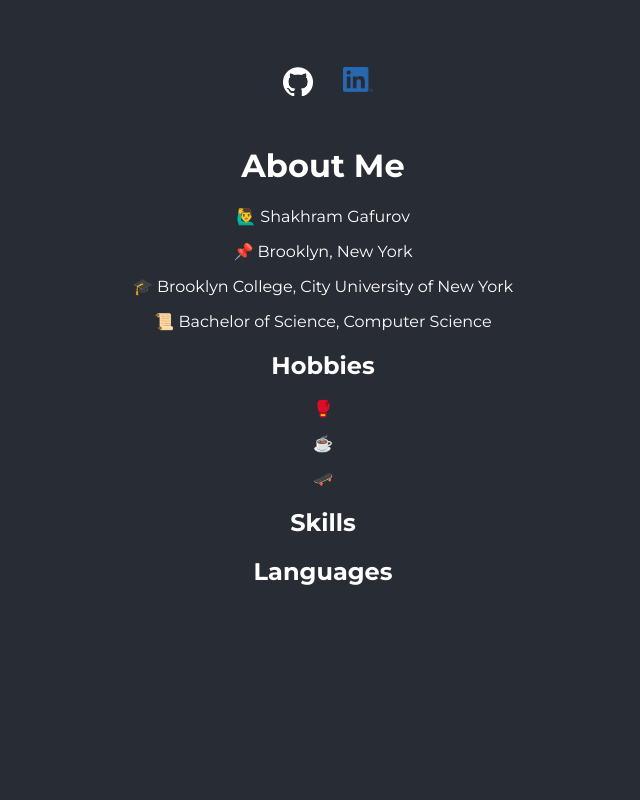
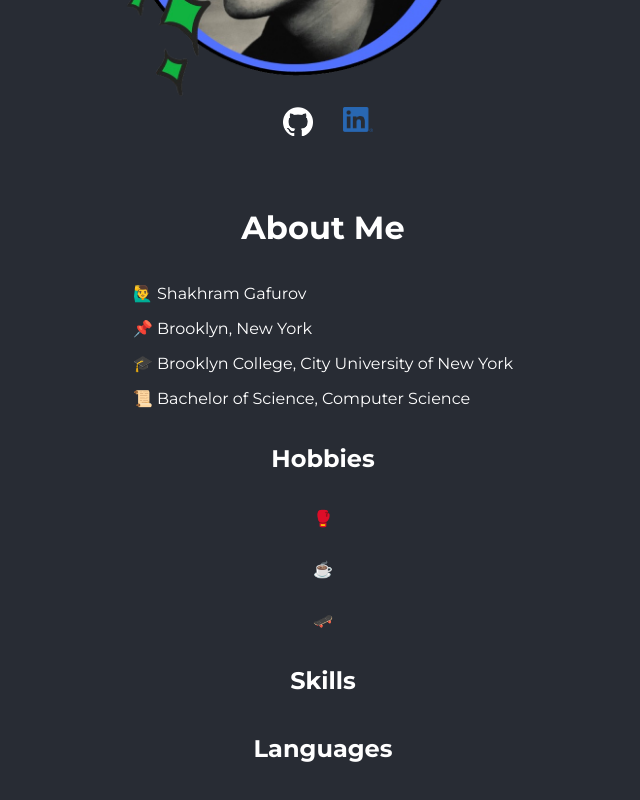
Before and after one commit to sgafurov/portfolio, a React (Create React App) app in the folder portfolio/: page / in a window 1280 px wide. Shown: the part 598-1398 px from the top of the page, without its empty margins (317-957 px from the left). Before the commit the page ends 1204 px from the top, so only its background shows below. Built offline with nearby package versions, Linux system fonts and the light colour scheme.

Commit message:
Center items in the about me section

```diff
--- a/portfolio/src/components/About.js
+++ b/portfolio/src/components/About.js
@@ -1,13 +1,15 @@
-import "../styles/About.css"
+import "../styles/About.css";
 
 export const About = () => {
   return (
     <div className="about-me-section">
       <h1>About Me</h1>
-      <p>🙋‍♂️ Shakhram Gafurov</p>
-      <p>📌 Brooklyn, New York</p>
-      <p>🎓 Brooklyn College, City University of New York</p>
-      <p>📜 Bachelor of Science, Computer Science</p>
+      <div className="about-me-list">
+        <p>🙋‍♂️ Shakhram Gafurov</p>
+        <p>📌 Brooklyn, New York</p>
+        <p>🎓 Brooklyn College, City University of New York</p>
+        <p>📜 Bachelor of Science, Computer Science</p>
+      </div>
       <h2>Hobbies</h2>
       <p>🥊</p>
       <p>☕</p>
--- a/portfolio/src/styles/About.css
+++ b/portfolio/src/styles/About.css
@@ -1,3 +1,14 @@
 .about-me-section {
-    margin-top: 50px;
+    /* top | right | bottom | left */
+    margin: 50px auto 0 auto;
+    display: flex;
+    flex-direction: column;
+    align-items: center;
+    /* justify-content: center; */
+    /* text-align: center; */
+    /* max-width: 600px; */
 }
+
+.about-me-list {
+    text-align: left;
+}
--- a/portfolio/src/styles/Home.css
+++ b/portfolio/src/styles/Home.css
@@ -38,6 +38,7 @@ li {
 .intro {
     word-wrap: break-word;
     font-size: 18px;
+    line-height: 1.5;
 }
 
 .personal-links {
--- a/portfolio/src/styles/Navbar.css
+++ b/portfolio/src/styles/Navbar.css
@@ -1,6 +1,7 @@
 body {
     margin: 0;
-    padding-top: 80px;
+    padding-top: 100px;
+    padding-bottom: 50px;
 }
 
 .navbar {
```
Also changed, not shown: portfolio/src/images/old-profileImg.png (added), portfolio/src/images/profileImg.png.
